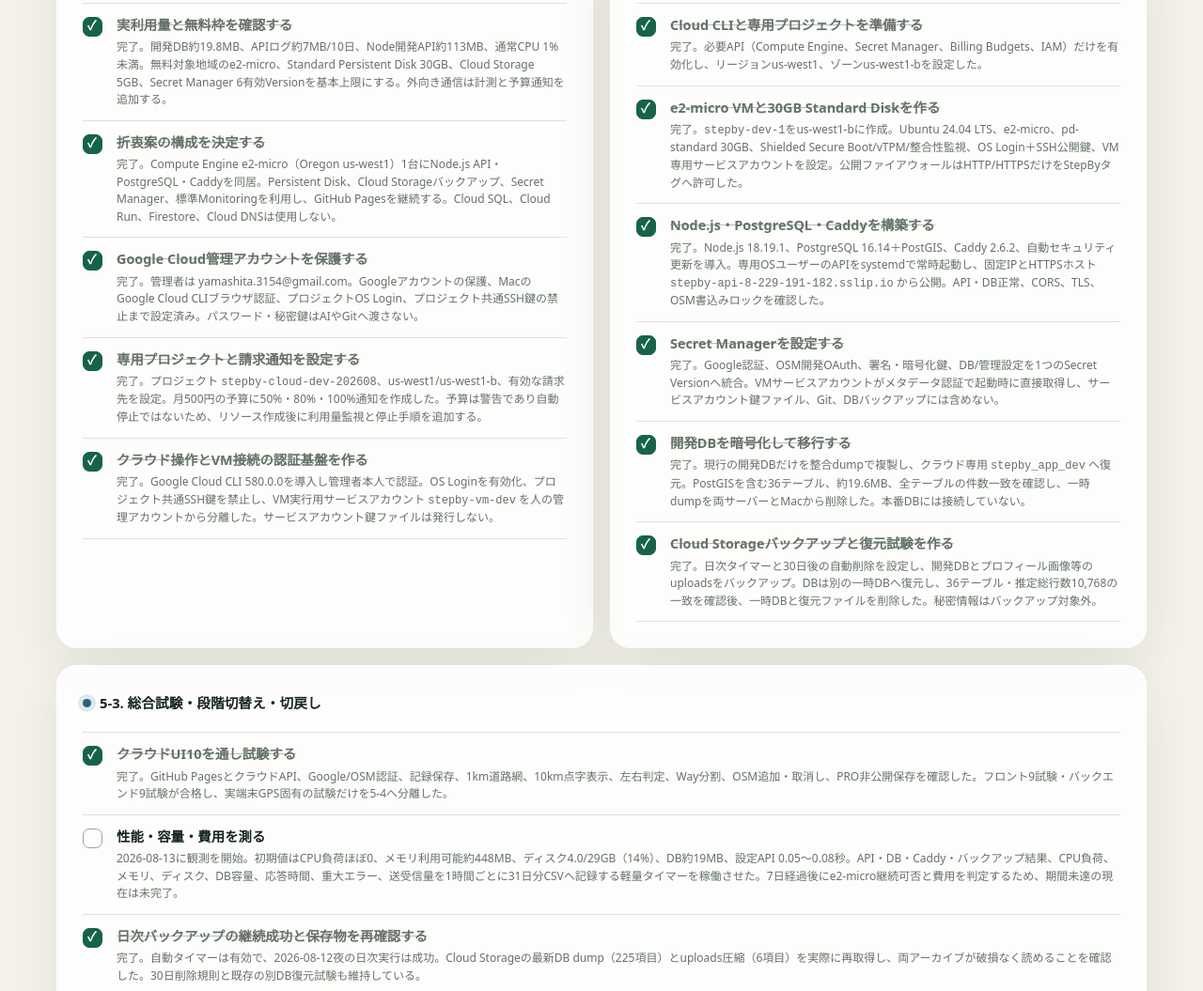
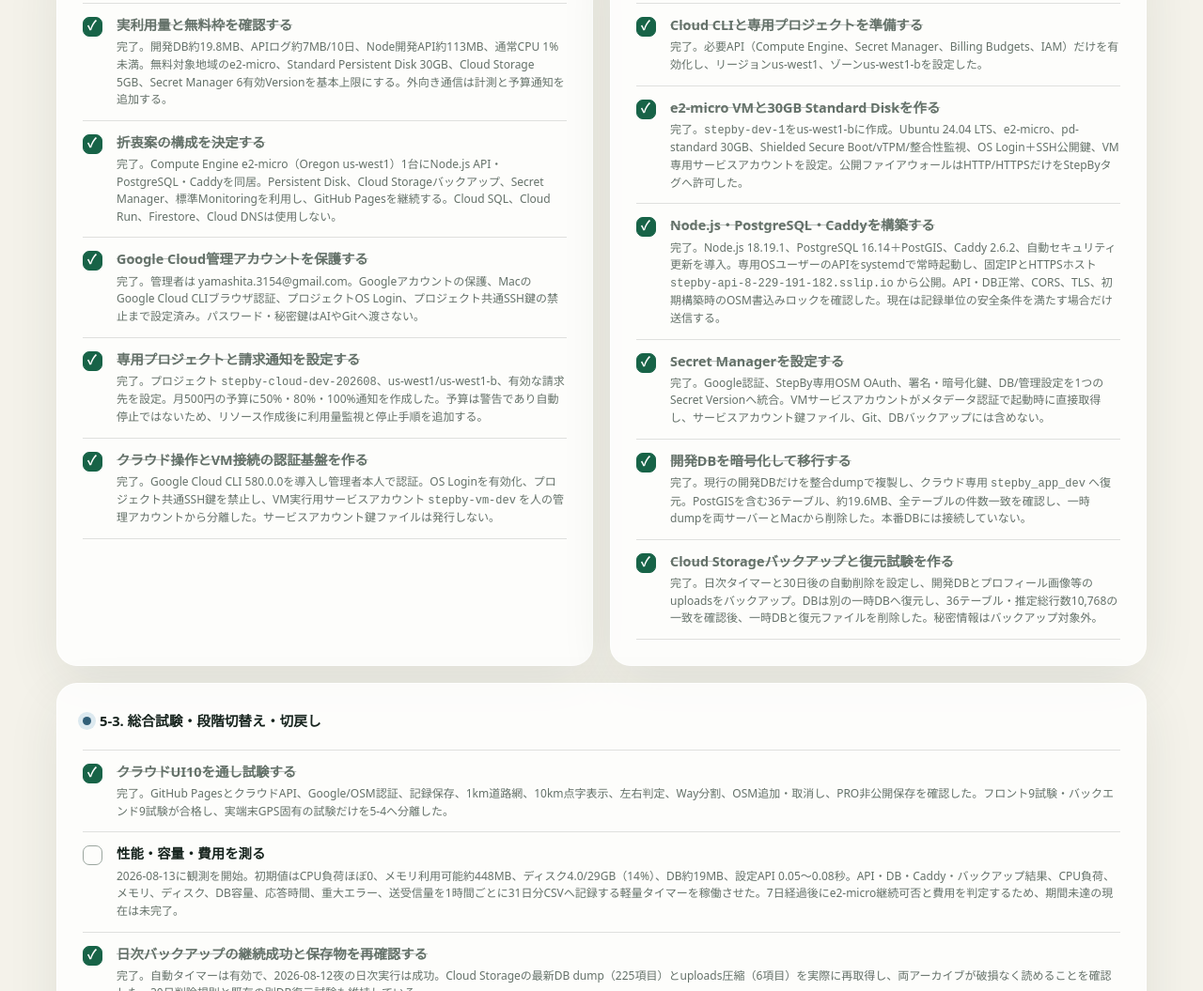
Before and after one commit to kumakero-otama/barrierfree-map, a website: page project-plan-preview.html in a window 1280 px wide. Shown: the part 6332-7387 px from the top of the page at 94% size. Drawn offline with Linux system fonts and the light colour scheme.

Commit message:
Clarify current cloud OSM publishing state

```diff
--- a/project-plan-preview.html
+++ b/project-plan-preview.html
@@ -403,8 +403,8 @@
             <ul class="tasks">
               <li class="done"><span class="box"></span><div><span class="task-title">Cloud CLIと専用プロジェクトを準備する</span><span class="note">完了。必要API（Compute Engine、Secret Manager、Billing Budgets、IAM）だけを有効化し、リージョンus-west1、ゾーンus-west1-bを設定した。</span></div></li>
               <li class="done"><span class="box"></span><div><span class="task-title">e2-micro VMと30GB Standard Diskを作る</span><span class="note">完了。<code>stepby-dev-1</code>をus-west1-bに作成。Ubuntu 24.04 LTS、e2-micro、pd-standard 30GB、Shielded Secure Boot/vTPM/整合性監視、OS Login＋SSH公開鍵、VM専用サービスアカウントを設定。公開ファイアウォールはHTTP/HTTPSだけをStepByタグへ許可した。</span></div></li>
-              <li class="done"><span class="box"></span><div><span class="task-title">Node.js・PostgreSQL・Caddyを構築する</span><span class="note">完了。Node.js 18.19.1、PostgreSQL 16.14＋PostGIS、Caddy 2.6.2、自動セキュリティ更新を導入。専用OSユーザーのAPIをsystemdで常時起動し、固定IPとHTTPSホスト <code>stepby-api-8-229-191-182.sslip.io</code> から公開。API・DB正常、CORS、TLS、OSM書込みロックを確認した。</span></div></li>
-              <li class="done"><span class="box"></span><div><span class="task-title">Secret Managerを設定する</span><span class="note">完了。Google認証、OSM開発OAuth、署名・暗号化鍵、DB/管理設定を1つのSecret Versionへ統合。VMサービスアカウントがメタデータ認証で起動時に直接取得し、サービスアカウント鍵ファイル、Git、DBバックアップには含めない。</span></div></li>
+              <li class="done"><span class="box"></span><div><span class="task-title">Node.js・PostgreSQL・Caddyを構築する</span><span class="note">完了。Node.js 18.19.1、PostgreSQL 16.14＋PostGIS、Caddy 2.6.2、自動セキュリティ更新を導入。専用OSユーザーのAPIをsystemdで常時起動し、固定IPとHTTPSホスト <code>stepby-api-8-229-191-182.sslip.io</code> から公開。API・DB正常、CORS、TLS、初期構築時のOSM書込みロックを確認した。現在は記録単位の安全条件を満たす場合だけ送信する。</span></div></li>
+              <li class="done"><span class="box"></span><div><span class="task-title">Secret Managerを設定する</span><span class="note">完了。Google認証、StepBy専用OSM OAuth、署名・暗号化鍵、DB/管理設定を1つのSecret Versionへ統合。VMサービスアカウントがメタデータ認証で起動時に直接取得し、サービスアカウント鍵ファイル、Git、DBバックアップには含めない。</span></div></li>
               <li class="done"><span class="box"></span><div><span class="task-title">開発DBを暗号化して移行する</span><span class="note">完了。現行の開発DBだけを整合dumpで複製し、クラウド専用 <code>stepby_app_dev</code> へ復元。PostGISを含む36テーブル、約19.6MB、全テーブルの件数一致を確認し、一時dumpを両サーバーとMacから削除した。本番DBには接続していない。</span></div></li>
               <li class="done"><span class="box"></span><div><span class="task-title">Cloud Storageバックアップと復元試験を作る</span><span class="note">完了。日次タイマーと30日後の自動削除を設定し、開発DBとプロフィール画像等のuploadsをバックアップ。DBは別の一時DBへ復元し、36テーブル・推定総行数10,768の一致を確認後、一時DBと復元ファイルを削除した。秘密情報はバックアップ対象外。</span></div></li>
             </ul>
```
